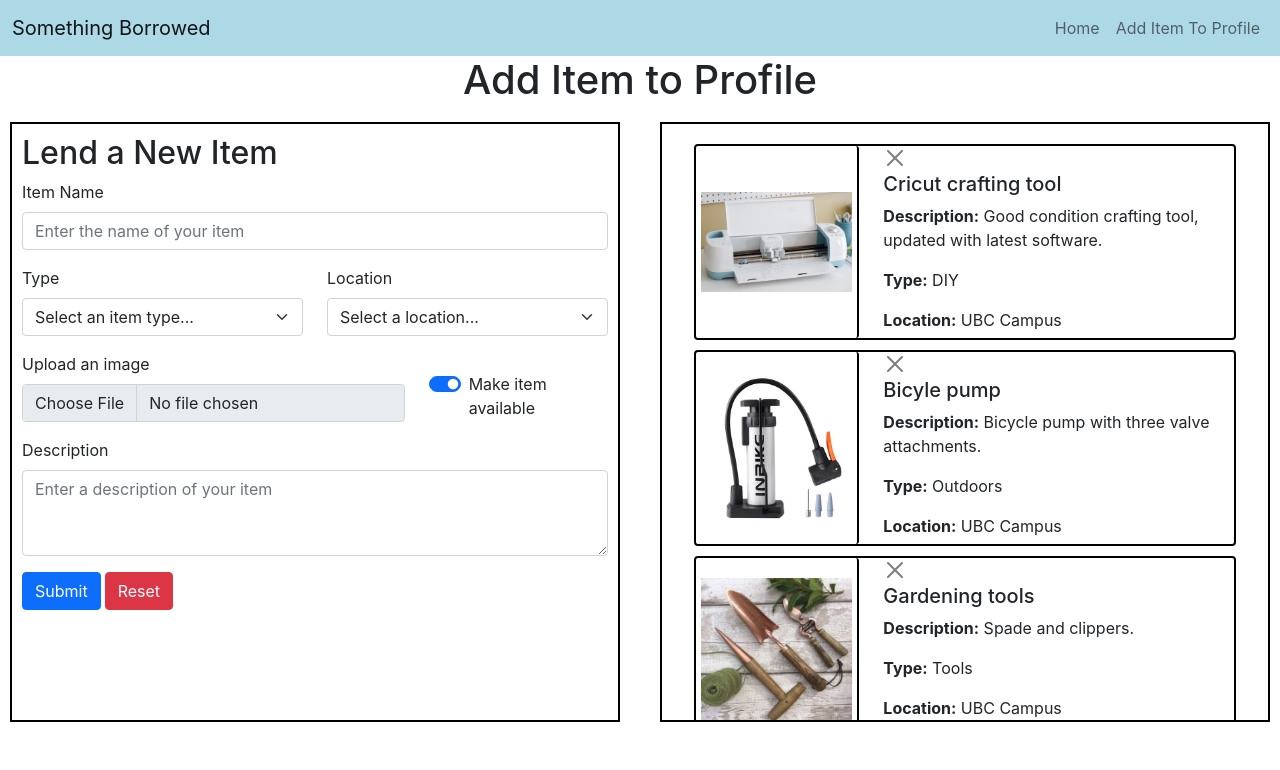
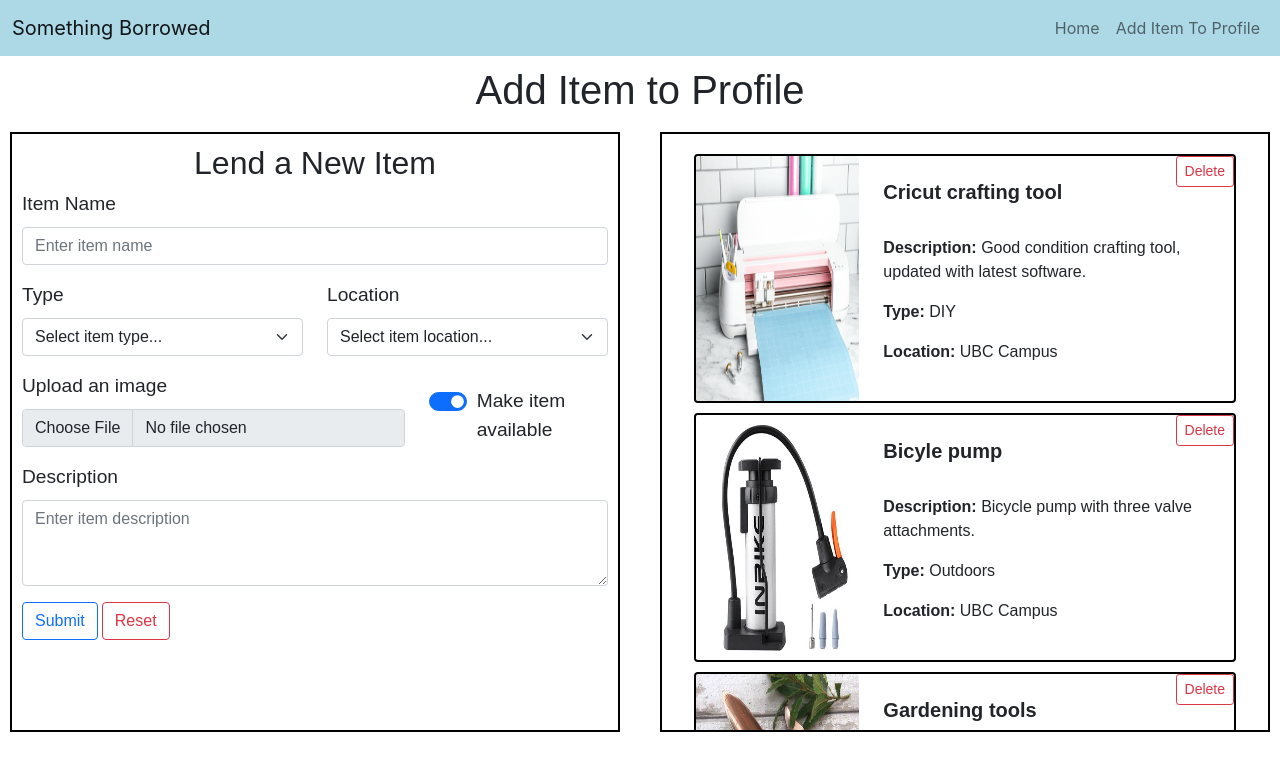
Before and after one commit to phreid/somethingBorrowed, a React (Create React App) app: page / in a window 1280 px wide. Shown: the top 770 px of the page. Built offline with nearby package versions, Linux system fonts and the light colour scheme.

Commit message:
css+image+deleteButton added

```diff
--- a/src/components/AddItemForm.jsx
+++ b/src/components/AddItemForm.jsx
@@ -40,21 +40,21 @@ export default function AddItemForm (props) {
       <Form>
         <Form.Group className="mb-3">
           <Form.Label>Item Name</Form.Label>
-          <Form.Control type="text" placeholder="Enter the name of your item" value={name}
+          <Form.Control className="item-input" type="text" placeholder="Enter item name" value={name}
             onChange={(e) => setName(e.target.value)}></Form.Control>
         </Form.Group>
         <Row>
           <Form.Group as={Col} sm className="mb-3">
             <Form.Label>Type</Form.Label>
             <Form.Select value={type} onChange={(e) => setType(e.target.value)}>
-              <option>Select an item type...</option>
+              <option>Select item type...</option>
               {itemTypeDropdowns}
             </Form.Select>
           </Form.Group>
           <Form.Group as={Col} sm className="mb-3">
             <Form.Label>Location</Form.Label>
             <Form.Select value={location} onChange={(e) => setLocation(e.target.value)}>
-              <option>Select a location...</option>
+              <option>Select item location...</option>
               {locationDropdowns}
             </Form.Select>
           </Form.Group>
@@ -74,10 +74,10 @@ export default function AddItemForm (props) {
         </Row>
         <Form.Group className="mb-3">
           <Form.Label>Description</Form.Label>
-          <Form.Control as="textarea" rows={3} placeholder="Enter a description of your item" value={description}
+          <Form.Control className="item-input" as="textarea" rows={3} placeholder="Enter item description" value={description}
             onChange={(e) => setDescription(e.target.value)}></Form.Control>
         </Form.Group>
-        <Button variant="primary" type="submit" className="me-1"
+        <Button variant="outline-primary" type="submit" className="me-1"
           onClick={(e) => {
             e.preventDefault()
             dispatch(addItem({
@@ -87,7 +87,7 @@ export default function AddItemForm (props) {
               description
             }))
           }}>Submit</Button>
-        <Button variant="danger" type="reset">Reset</Button>
+        <Button variant="outline-danger" type="reset">Reset</Button>
       </Form>
     </>
   )
--- a/src/components/ItemCard.jsx
+++ b/src/components/ItemCard.jsx
@@ -1,7 +1,8 @@
 import React from 'react'
-import { Card, CloseButton, Row } from 'react-bootstrap'
+import { Button, Card, Row } from 'react-bootstrap'
 import { useDispatch } from 'react-redux'
 import { deleteItem } from '../redux/items/items'
+import placeholder from '../images/placeholder.jpg'
 
 function ItemCard (props) {
   const dispatch = useDispatch()
@@ -10,11 +11,13 @@ function ItemCard (props) {
     <Card className="item-card" style={{ width: '' }}>
       <Row className="card-example d-flex flex-row flex-nowrap overflow-auto">
         <div className="col-md-4">
-          <Card.Img className="item-image" src={props.image} />
+          <Card.Img className="item-img" src={props.image || placeholder } />
         </div>
         <div className="col-md-8">
-          <CloseButton className="item-close" onClick={(e) => dispatch(deleteItem(props))}/>
-          <Card.Title className="item-name">{props.name}</Card.Title>
+          <Button variant="outline-danger" size="sm" className="position-absolute top-0 end-0" onClick={(e) => dispatch(deleteItem(props))}>Delete</Button>
+          <br/>
+          <Card.Title className="item-name"><strong>{props.name}</strong></Card.Title>
+          <br/>
           <Card.Text className="item-description">
             <strong>Description:</strong> {props.description}
           </Card.Text >
--- a/src/index.css
+++ b/src/index.css
@@ -1,6 +1,6 @@
 body {
   margin: 0;
-  font-family: -apple-system, BlinkMacSystemFont, 'Segoe UI', 'Roboto', 'Oxygen',
+  font-family:'Montserrat Bold', -apple-system, BlinkMacSystemFont, 'Segoe UI', 'Roboto', 'Oxygen',
     'Ubuntu', 'Cantarell', 'Fira Sans', 'Droid Sans', 'Helvetica Neue',
     sans-serif;
   -webkit-font-smoothing: antialiased;
--- a/src/styles.css
+++ b/src/styles.css
@@ -9,7 +9,7 @@
 #navItem {
     color: black;
     font-size: 24px;
-    font-style: bold;
+    font-style: normal;
     margin: 20px;
     text-decoration: none;
     position: relative;
@@ -23,7 +23,6 @@
 
 #navItem:hover {
     color: black;
-    background-color: lightyellow;
 }
 
 .add-items-page-body{
@@ -37,7 +36,20 @@
 }
 
 .page-title {
+    margin-top: 10px;
+    font-family: 'Montserrat Bold', sans-serif;
     text-align: center;
+}
+
+h2 {
+    font-family: 'Montserrat Bold', sans-serif;
+    text-align: center;
+}
+
+Form {
+    font-family: 'Montserrat Bold', sans-serif;
+    align-items: center;
+    font-size: 1.2rem;
 }
 
 .page-container {
@@ -56,25 +68,24 @@
 }
 
 .item-card {
+    font-family: 'Montserrat Bold', sans-serif;
     border: 2px solid black;
     margin: 10px;
 }
 
-.item-image{
-    padding: 5px;
-    /*-webkit-box-sizing: border-box;*/
-    /*-moz-box-sizing: border-box;*/
-    box-sizing: border-box;
-    border-right: 2px solid black;
-    height: 12rem;
+.item-img {
     width: 100%;
+    height: 245px;
+}
+
+.item-img--cover {
+    object-fit: cover;
+}
+
+.item-img--contain{
     object-fit: contain;
 }
 
 .navbar-parent{
     background-color: lightblue;
 }
-
-.item-close {
-
-}
```
Also changed, not shown: src/images/cricut.jpg, src/images/placeholder.jpg (added).
